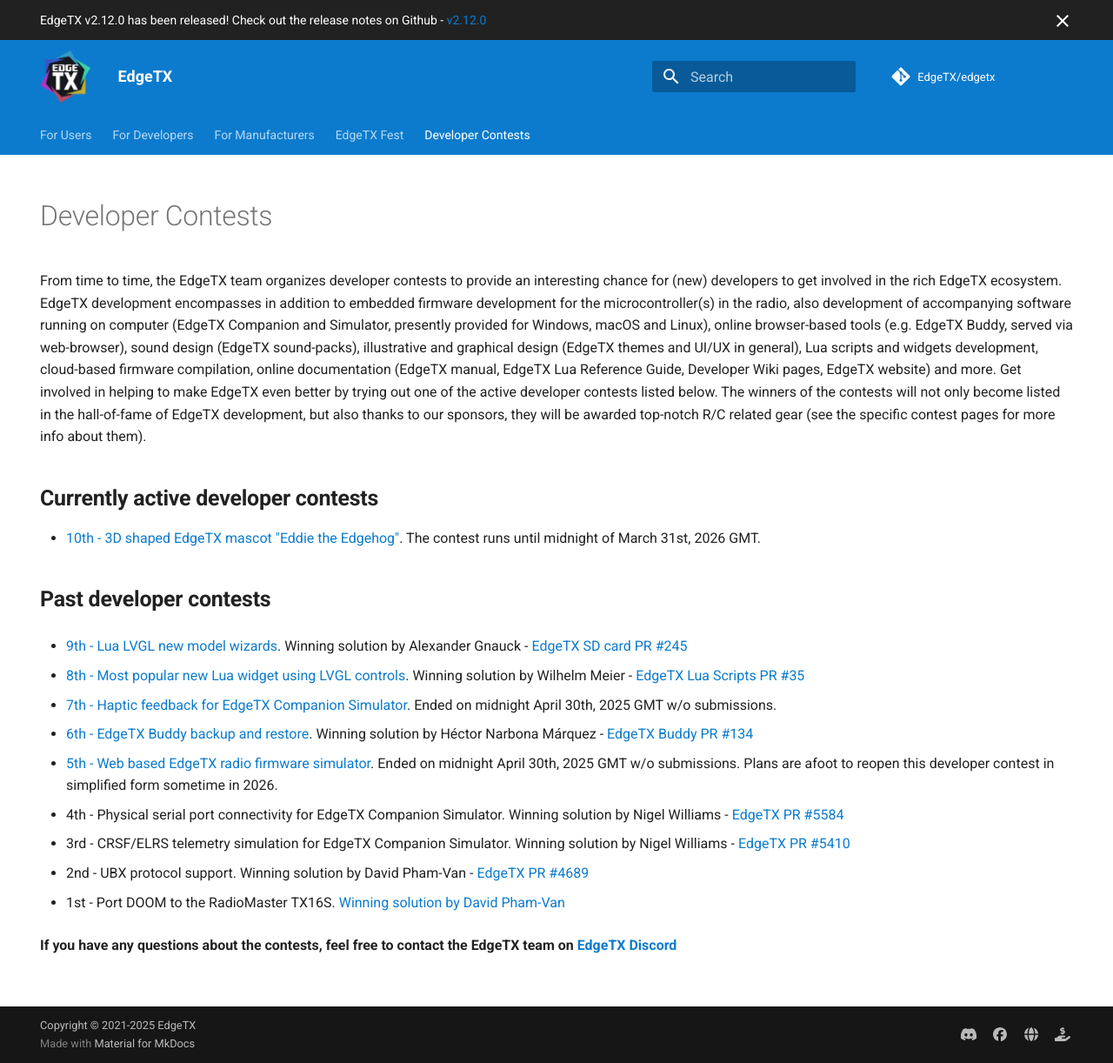
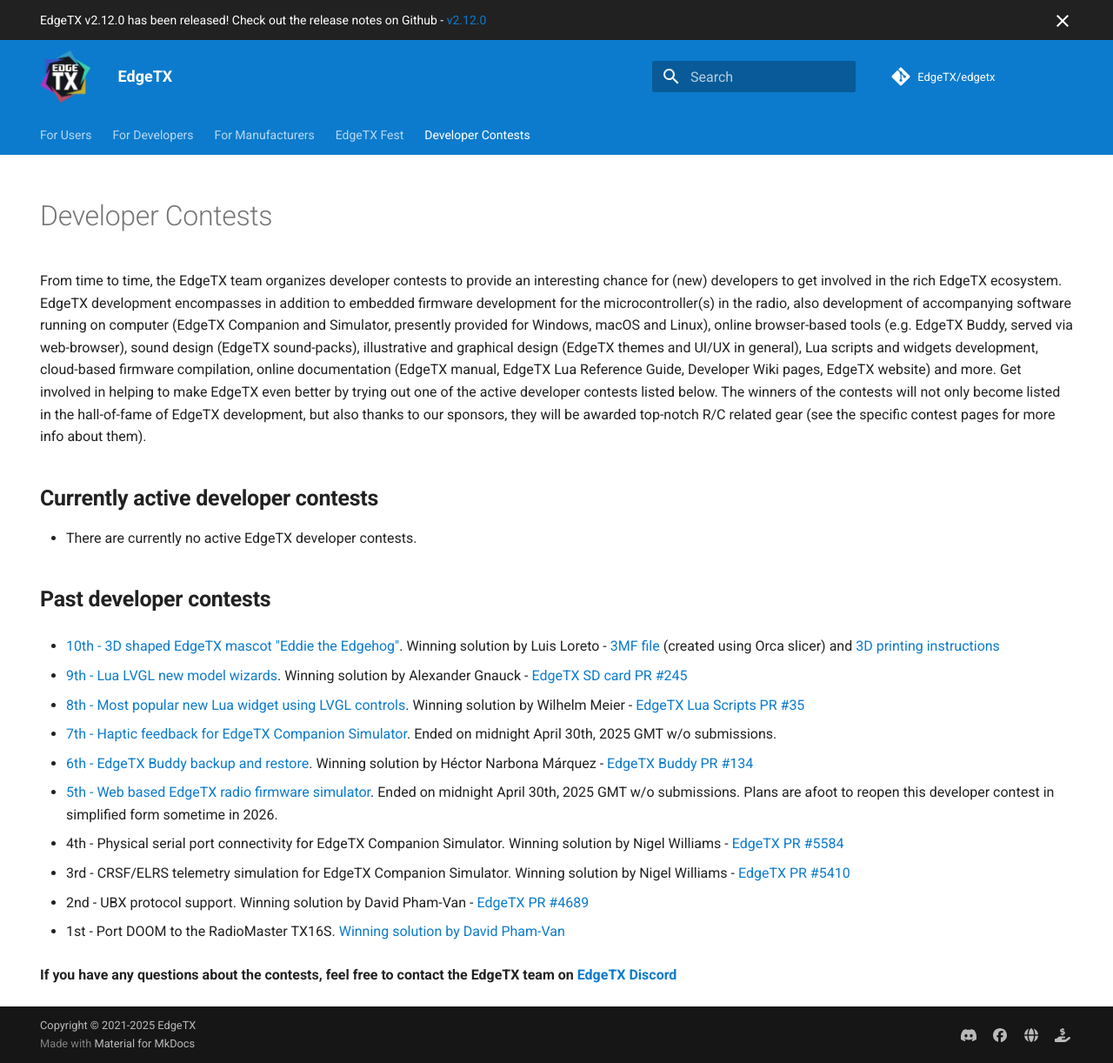
Before and after one commit to EdgeTX/edgetx.github.io, an MkDocs documentation site: the page built from docs/devcontest.md, in a window 1280 px wide and 1222 px high. Shown: the whole window at 87% size. Built offline with MkDocs 1.6.1 and Material for MkDocs 9.7.7, drawn with Linux system fonts in a browser that asks for light colours; comment, search, counter and statistics services are not loaded.

Commit message:
10th developer contest results

```diff
--- a/docs/devcontest.md
+++ b/docs/devcontest.md
@@ -8,9 +8,11 @@
 
 ## **Currently active developer contests**
 
-* [10th - 3D shaped EdgeTX mascot "Eddie the Edgehog"](https://edgetx.org/dc10_3deddie). The contest runs until midnight of March 31st, 2026 GMT.
+* There are currently no active EdgeTX developer contests.
 
 ## **Past developer contests**
+
+* [10th - 3D shaped EdgeTX mascot "Eddie the Edgehog"](https://edgetx.org/dc10_3deddie). Winning solution by Luis Loreto - [3MF file](https://github.com/EdgeTX/edgetx.github.io/raw/refs/heads/master/downloads/3DEddie.3mf) (created using Orca slicer) and [3D printing instructions](https://github.com/EdgeTX/edgetx.github.io/raw/refs/heads/master/downloads/3DEddiePrintingInstructions.pdf)
 
 * [9th - Lua LVGL new model wizards](https://edgetx.org/dc9_lualvglwizard). Winning solution by Alexander Gnauck - [EdgeTX SD card PR #245](https://github.com/EdgeTX/edgetx-sdcard/pull/245)
 
```
Also changed, not shown: docs/dc10_3deddie.md (+36 -0 lines), docs/assets/3DEddie_AvivLevy.png (added), docs/assets/EddieRotationYTvid.jpg (added), docs/assets/LuisLoreto.png (added), 5 other files.
